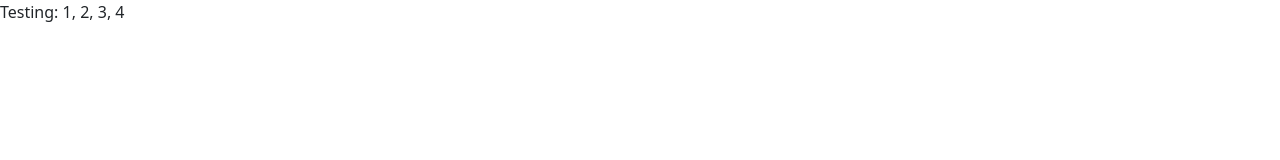
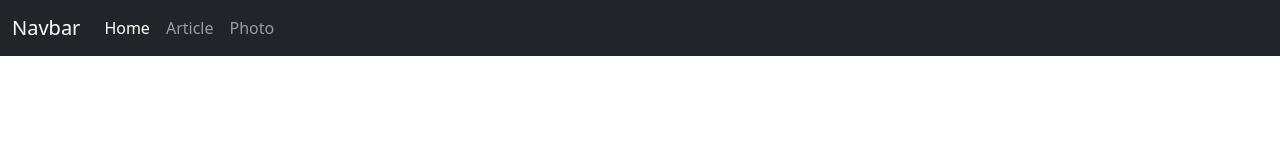
Before and after one commit to caseymcavey/casey-bootstrap-practice, a website: page docs/index.html in a window 1280 px wide. Drawn offline with Linux system fonts and the light colour scheme.

Commit message:
photos and pages

```diff
--- a/docs/index.html
+++ b/docs/index.html
@@ -9,7 +9,27 @@
 
 <body>
   <!-- Content starts here -->
-  <p>Testing: 1, 2, 3, 4</p>
+  <nav class="navbar navbar-expand-lg navbar-dark bg-dark">
+    <div class="container-fluid">
+      <a class="navbar-brand" href="#">Navbar</a>
+      <button class="navbar-toggler" type="button" data-bs-toggle="collapse" data-bs-target="#navbarNav" aria-controls="navbarNav" aria-expanded="false" aria-label="Toggle navigation">
+        <span class="navbar-toggler-icon"></span>
+      </button>
+      <div class="collapse navbar-collapse" id="navbarNav">
+        <ul class="navbar-nav">
+          <li class="nav-item">
+            <a class="nav-link active" aria-current="page" href="#">Home</a>
+          </li>
+          <li class="nav-item">
+            <a class="nav-link" href="/photo">Article</a>
+          </li>
+          <li class="nav-item">
+            <a class="nav-link" href="/article">Photo</a>
+          </li>
+        </ul>
+      </div>
+    </div>
+  </nav>
 
   <!-- Closing scripts here -->
   <script src="js/bootstrap.bundle.js"></script>
```
Also changed, not shown: src/html/index.html (+21 -1 lines), docs/article.html (added), docs/img/kraken01.jpg (added), docs/img/kraken02.jpg (added), docs/img/kraken03.jpg (added), docs/img/pirate-ship.jpg (added), docs/img/pirate.jpg (added), docs/photo.html (added), src/html/article.html (added), src/html/photo.html (added), src/img/kraken01.jpg (added), src/img/kraken02.jpg (added), src/img/kraken03.jpg (added), src/img/pirate-ship.jpg (added), 1 more files.
